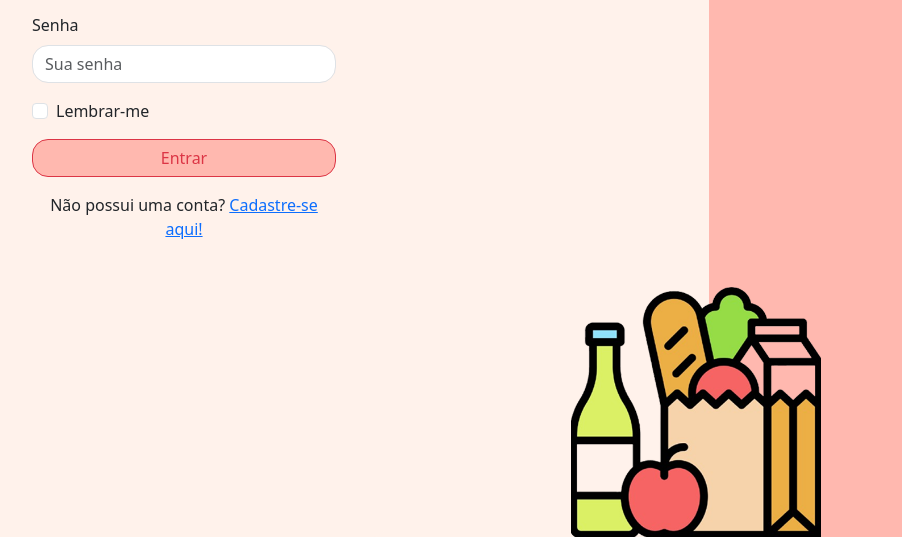
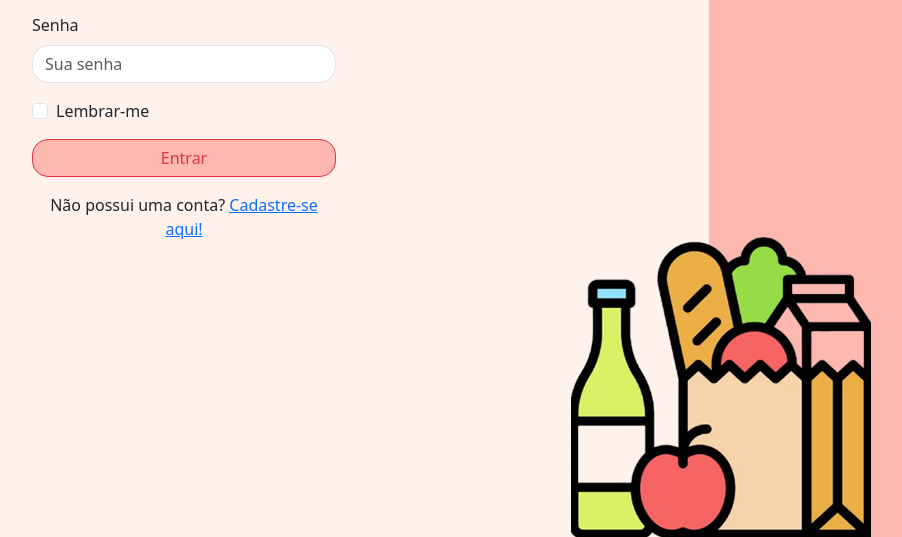
Before and after one commit to rafaelmorbeck/fork-rafael-berganota, a plain HTML site: page index.html in a window 1280 px wide. Shown: the part 263-800 px from the top of the page, without its empty margins (144-1046 px from the left). Drawn offline with nearby package versions, Linux system fonts and the light colour scheme.

Commit message:
image size

```diff
--- a/index.css
+++ b/index.css
@@ -67,10 +67,10 @@ body, html {
 }
 
 .login-image {
-    width: 250px;
-    height: 250px;
+    width: 300px;
+    height: 300px;
     position: relative;
-    top: -125px;
+    top: -175px;
     right: -200px;
 }
 
```
